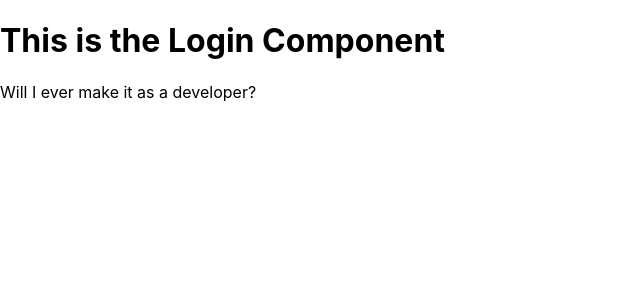
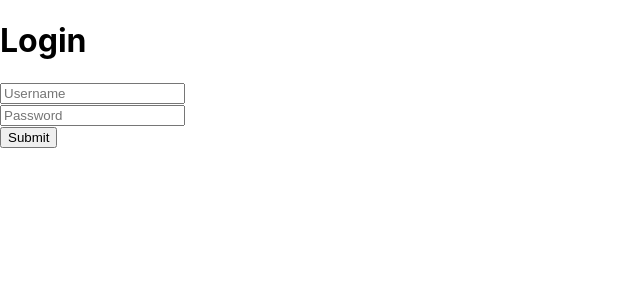
Before and after one commit to debersole81/audiophile, a React (Create React App) app: page /login in a window 1280 px wide. Shown: the top 300 px of the page, without its empty margins (0-640 px from the left). Built offline with nearby package versions, Linux system fonts and the light colour scheme.

Commit message:
Built login form

```diff
--- a/src/components/Login.js
+++ b/src/components/Login.js
@@ -3,8 +3,29 @@ import React from "react";
 const Login = () => {
     return(
         <div>
-            <h1>This is the Login Component</h1>
-            <p>Will I ever make it as a developer?</p>
+            <h1>Login</h1>
+            <form>
+                <label> {""}
+                <input
+                    type="text"
+                    name="username"
+                    placeholder="Username"
+                />
+                </label>
+                <br />
+                <label> {""}
+                <input
+                    type="text"
+                    name="password"
+                    placeholder="Password"
+                />
+                </label>
+                <br />
+                <button>
+                    Submit
+                </button>
+                <br />
+            </form>
         </div>
     );
 }
```
